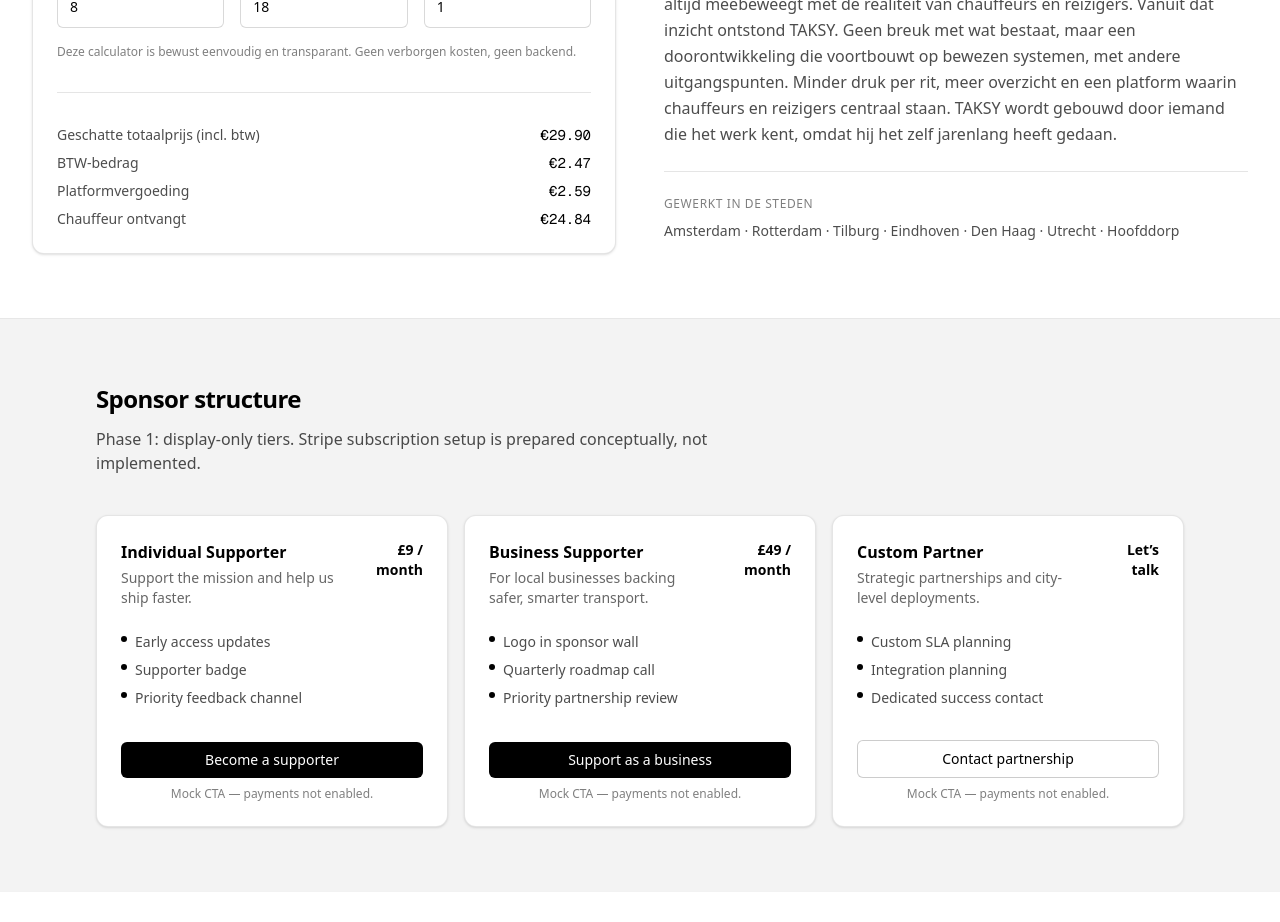
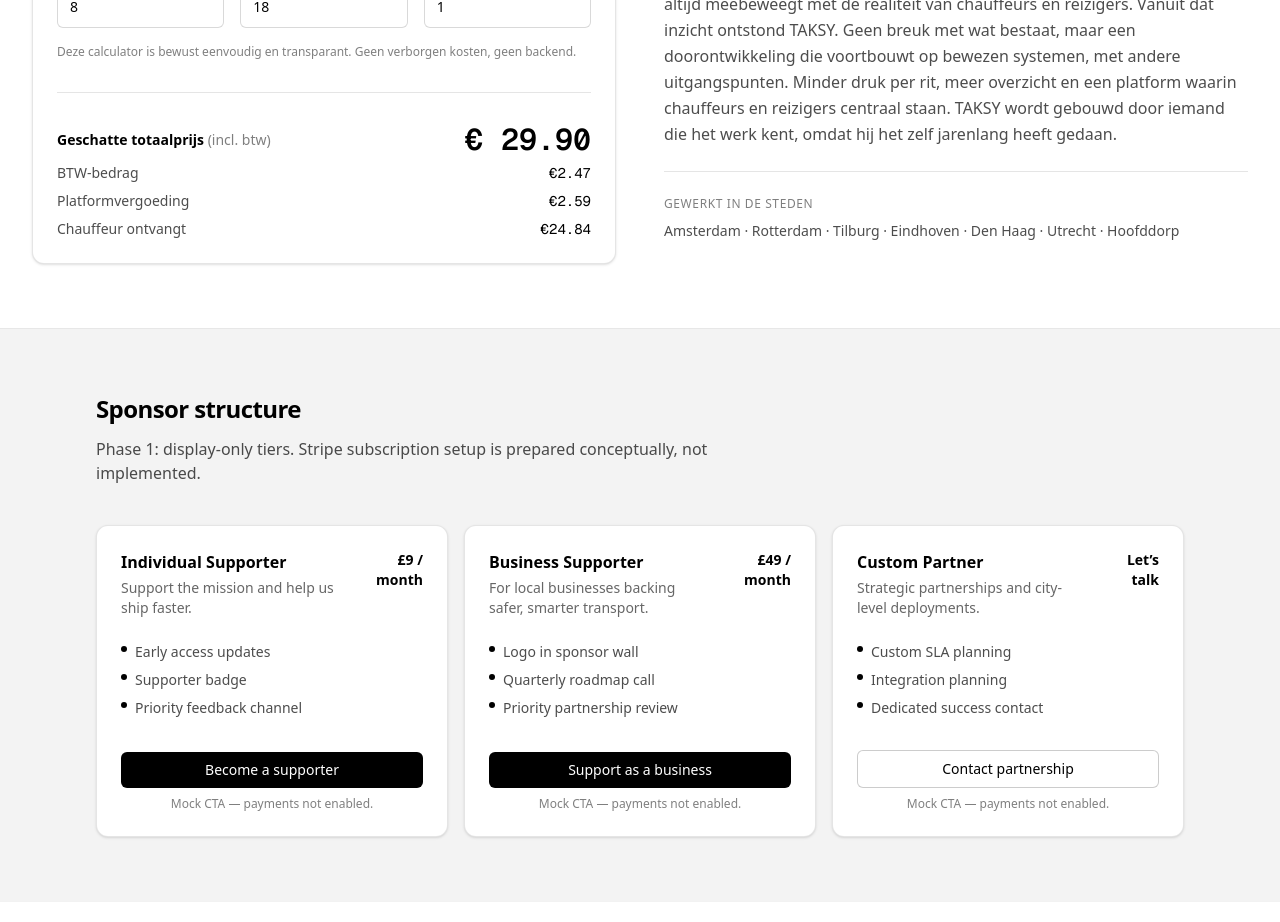
Before and after one commit to Taksyeu/Taksy, a Next.js app: page / in a window 1280 px wide. Shown: the part 3080-4002 px from the top of the page. Built offline with nearby package versions, Linux system fonts and the light colour scheme.

Commit message:
Calculator total price visual emphasis update

```diff
--- a/src/components/landing/FareCalculator.tsx
+++ b/src/components/landing/FareCalculator.tsx
@@ -79,7 +79,15 @@ export function FareCalculator() {
       {/* Price breakdown */}
       <div className="mt-8">
         <div className="mt-6 grid gap-2 text-sm text-black/70">
-          <Row label="Geschatte totaalprijs (incl. btw)" value={`€${Number(ritprijs).toFixed(2)}`} />
+          <div className="flex items-center justify-between">
+            <span>
+              <span className="font-semibold text-black">Geschatte totaalprijs</span>{' '}
+              <span className="font-normal text-black/50">(incl. btw)</span>
+            </span>
+            <span className="font-mono text-[30px] font-semibold leading-none text-black">
+              € {Number(ritprijs).toFixed(2)}
+            </span>
+          </div>
           <Row label="BTW-bedrag" value={`€${Number(btw).toFixed(2)}`} />
           <Row label="Platformvergoeding" value={`€${Number(platformvergoeding).toFixed(2)}`} />
           <Row label="Chauffeur ontvangt" value={`€${Number(chauffeurOntvangt).toFixed(2)}`} />
```
